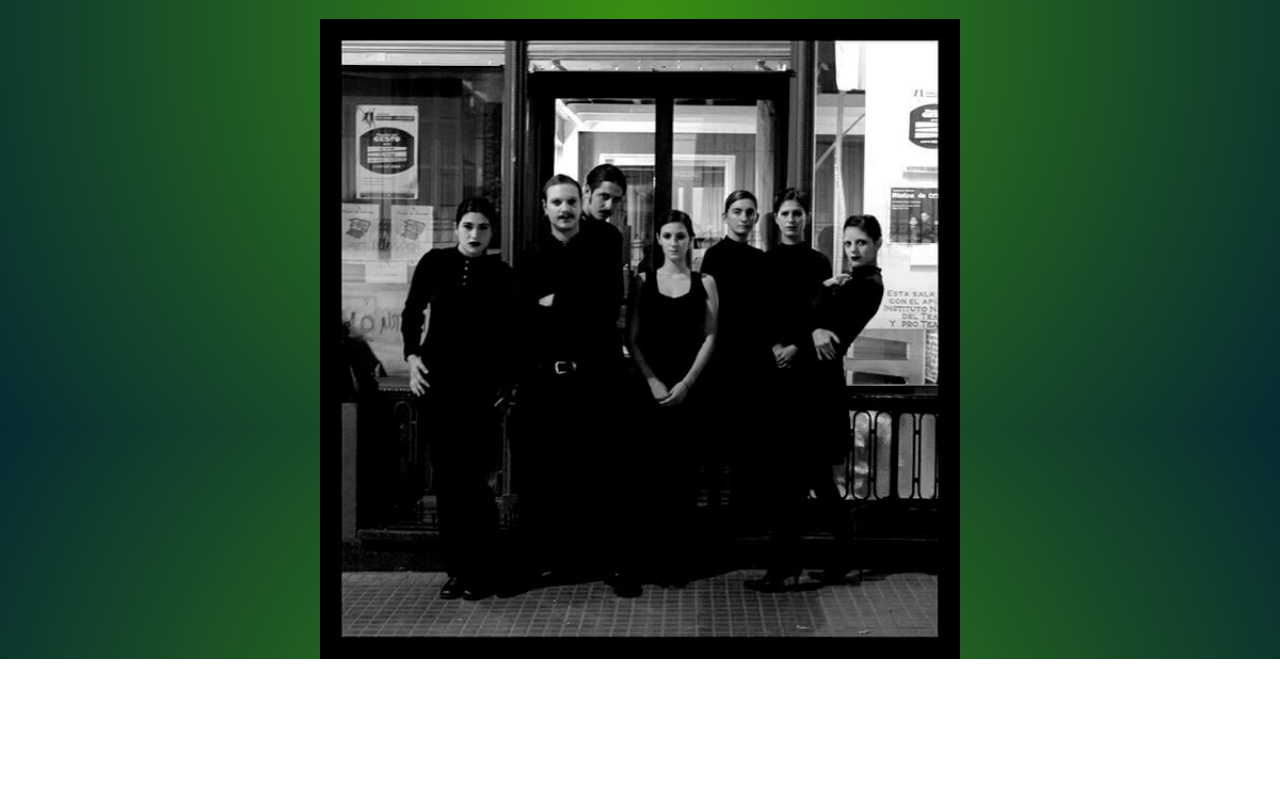
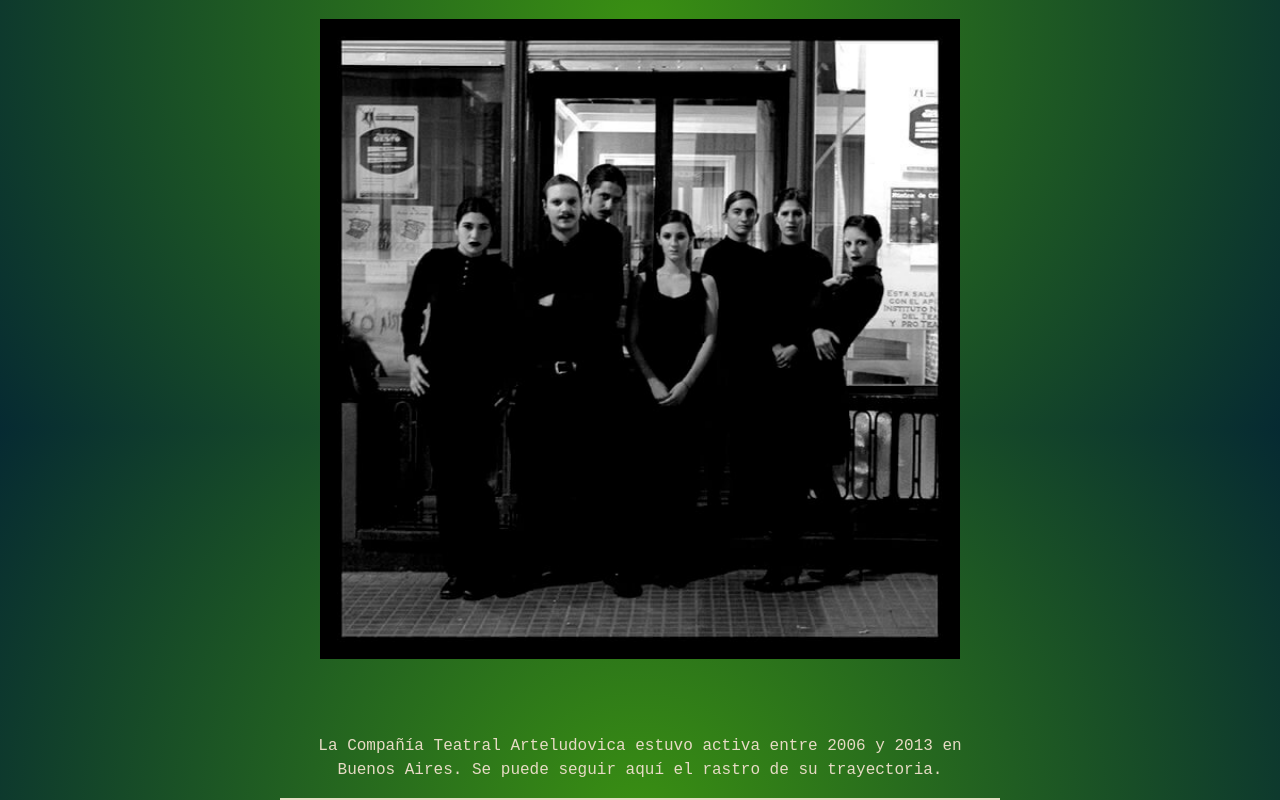
Before and after one commit to semino-dario/arteludovica-next, a Next.js app: page / in a window 1280 px wide. Shown: the part 372-1172 px from the top of the page. Before the commit the page ends 1031 px from the top, so only its background shows below. Built offline with nearby package versions, Linux system fonts and the light colour scheme; a web font is replaced by a local one.

Commit message:
finish home header

```diff
--- a/app/components/HeaderHome.tsx
+++ b/app/components/HeaderHome.tsx
@@ -8,6 +8,7 @@ export default function HeaderHome () {
             <h1 className={styles.mainTitle}>Compañía Arteludovica</h1>
             <h2 className={styles.mainSubtitle}>MEMORIAS DE UNA EXPERIANCIA TEATRAL</h2>
             <img className={styles.mainImage} src={mainImage.src} alt="Imagen de la Compañía de teatro" />
+            <p className={styles.textHome}>La Compañía Teatral Arteludovica estuvo activa entre 2006 y 2013 en Buenos Aires. Se puede seguir aquí el rastro de su trayectoria.</p>
         </div>
     )
 }
--- a/app/styles/home.scss
+++ b/app/styles/home.scss
@@ -2,9 +2,10 @@
 
 .background {
     background: radial-gradient(circle, rgba(0,1,4,1) 0%, rgba(58,144,18,1) 0%, rgba(6,42,50,1) 100%);
-    background-attachment: fixed;
-    background-repeat: no-repeat;
-    background-size: cover;
+    // background-attachment: fixed;
+    // background-repeat: no-repeat;
+    //background-size: cover;
+
 }
 
 .headerContainer{
@@ -15,8 +16,15 @@
     gap:1.3em;
     height: 100vh;
     width: 100%;
+    text-align: center;
 }
 
+.headerContainer > p{
+    max-width: 45rem;
+    margin-top: 3%;
+    border-bottom: 2px solid vars.$color-title;
+    padding: 1rem;
+}
 .mainTitle{
     text-align: center;
     font-family: vars.$font-title;
@@ -40,11 +48,30 @@
     max-width: 40rem;
   }
 
+.textHome{
+    color:vars.$color-title;
+    font-family: monospace;
+    font-size: 0.8rem;
+    line-height: 1.2rem;
+}
+
   @media (min-width: 768px) {
+
+    .background{
+        background-attachment: fixed;
+        background-repeat: no-repeat;
+        background-size: cover;
+    }
     .mainTitle{
         font-size: 700%;
     }
     .mainSubtitle{
         font-size: 1.5rem;
     }
+
+    .textHome{
+        font-size: 1rem;
+        line-height: 1.5rem;
+
+    }
   }
```
